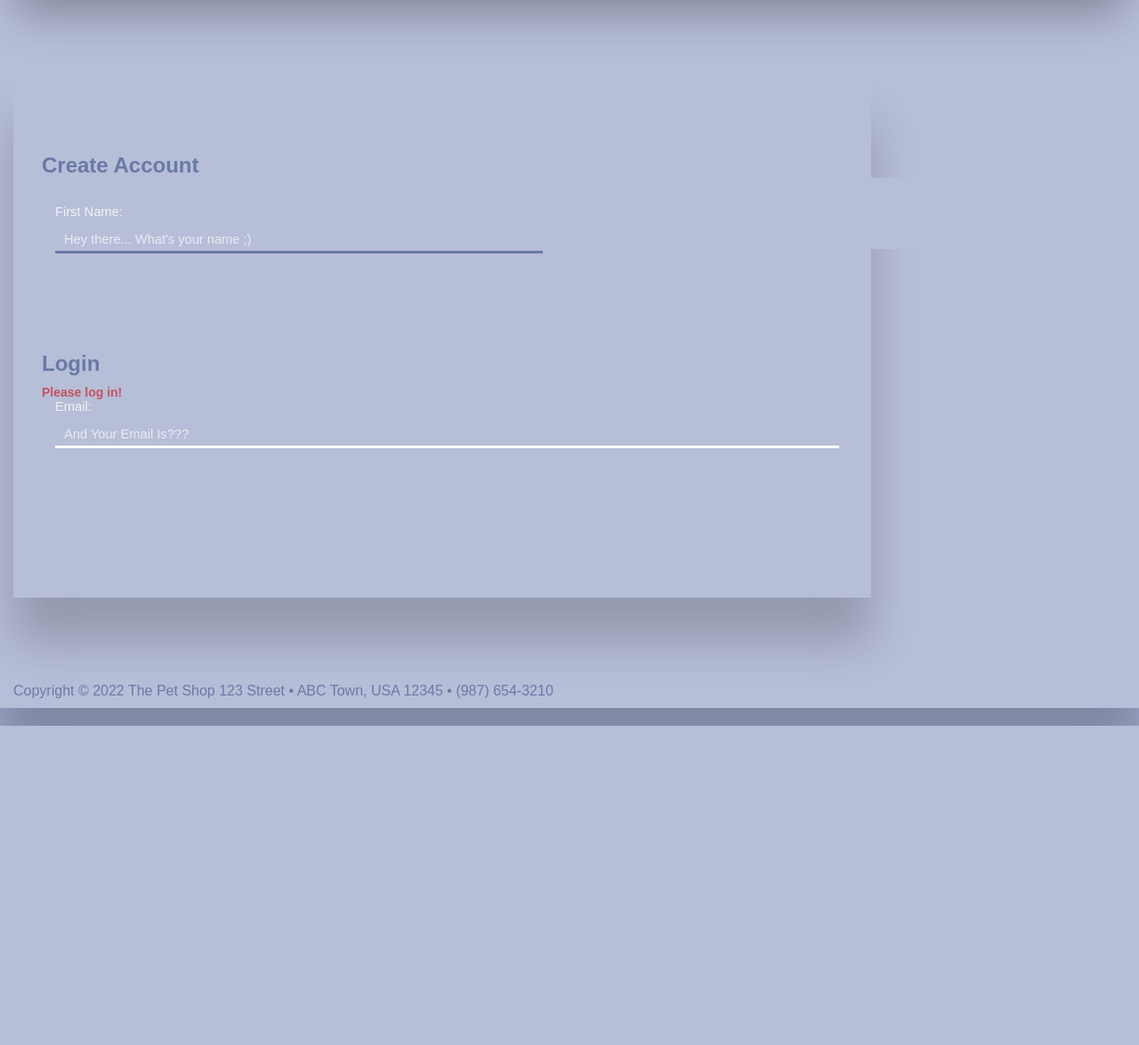
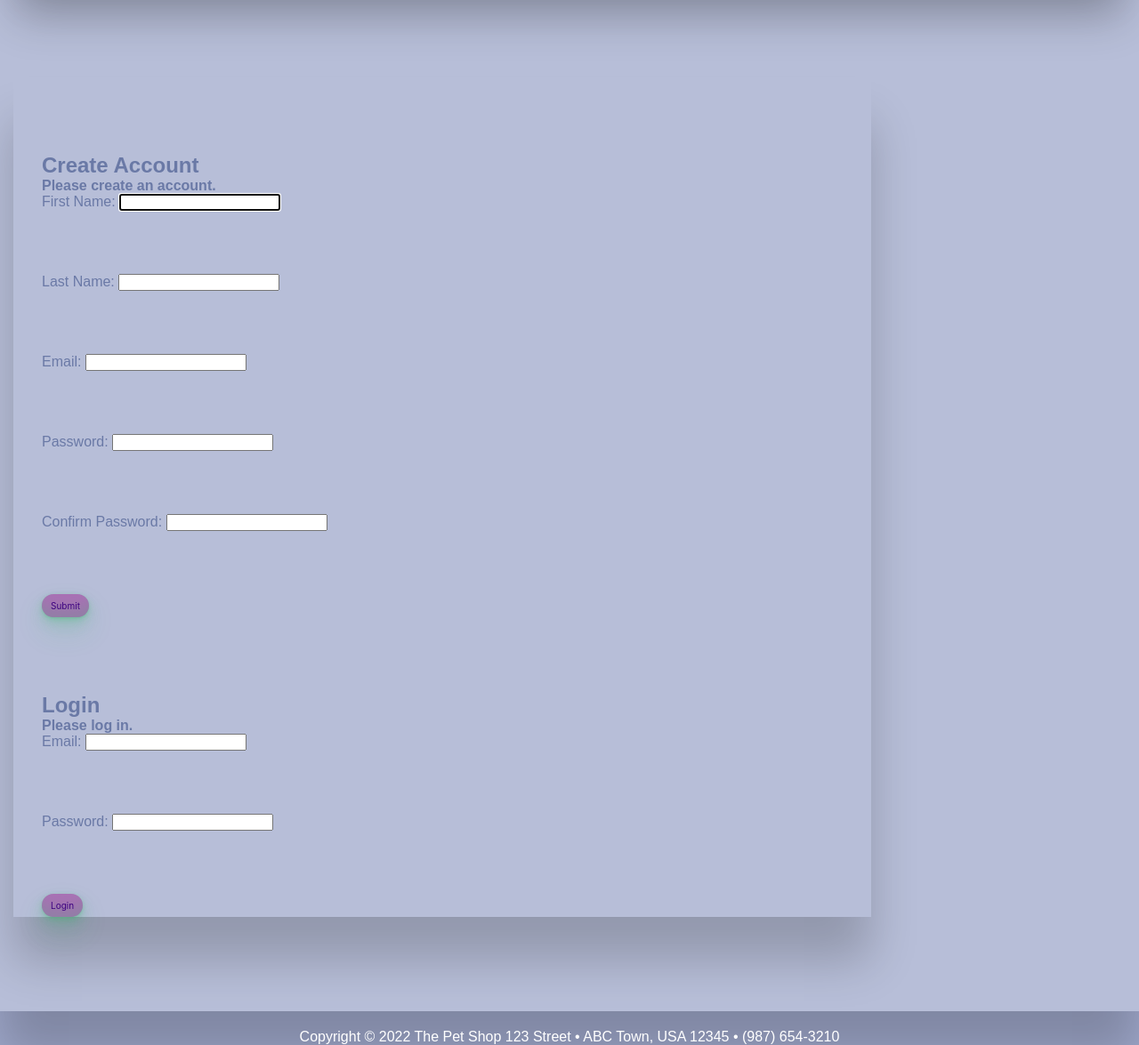
Before and after one commit to WinterKnights-33/PETshop, a Flask app: page / in a window 1280 px wide. Shown: the part 403-1578 px from the top of the page at 89% size. Before the commit the page ends 1219 px from the top, so only its background shows below. Run offline with Flask 2, Linux system fonts and the light colour scheme.

Commit message:
css changes homepage part 2
still need more work

```diff
--- a/flask_app/static/css/homePage.css
+++ b/flask_app/static/css/homePage.css
@@ -42,7 +42,7 @@
     text-align: left;
 }
 
-.container .navigation ol {
+.container .navigation input label {
     list-style: none;
     background: #b7bed8;
     position: absolute;
@@ -52,7 +52,7 @@
     margin-bottom: 30px;
 }
 
-.container .navigation ol li {
+.container .navigation ol li input label {
     display: inline-block;
     margin-right: 27px;
     font-size: 12pt;
@@ -63,7 +63,7 @@
     text-overflow: ellipsis;
 }
 
-.container .navigation ol li a {
+.container .navigation div a input label {
     color: #fff;
     text-decoration: none;
     position: relative;
@@ -72,7 +72,7 @@
     opacity: 0;
 }
 
-.container .navigation ol li a.done {
+.container .navigation input label div a.done {
     opacity: 1;
 }
 
@@ -91,7 +91,7 @@
     margin-left: 20px;
 }
 
-.container .sign-form .questions {
+.container .sign-form .form-group {
     list-style: none;
     -webkit-transition: height 0.4s;
     transition: height 0.4s;
@@ -100,17 +100,17 @@
     height: 80px;
 }
 
-.container .sign-form .questions li {
+.container .sign-form .form-group li {
     position: absolute;
     width: 500px;
 }
 
-.container .sign-form .questions li span {
+.container .sign-form .form-group {
     display: block;
     margin-bottom: 10px;
 }
 
-.container .sign-form .questions li input {
+.container .sign-form .form-group li input label {
     width: 100%;
     font-size: 11pt;
     color: #f2f2f2;
@@ -121,22 +121,22 @@
     transition: all 0.5s ease;
 }
 
-.container .sign-form .questions li input:focus {
+.container .sign-form .form-group li input:focus {
     outline: none;
     border-bottom: 3px solid #6a79a6;
 }
 
-.container .sign-form .questions li:not(:first-child) {
+.container .sign-form .form-group li:not(:first-child) {
     opacity: 0;
     margin-top: 150px;
 }
 
-.container .sign-form .questions li #viewpswd {
+.container .sign-form .form-group li #viewpswd {
     position: absolute;
     opacity: 0;
 }
 
-.container .sign-form .questions li #show-pwd {
+.container .sign-form .form-group li #show-pwd {
     margin: -2.75em 0em;
     width: 60px;
     height: 60px;
@@ -146,7 +146,7 @@
     cursor: pointer;
 }
 
-.container .sign-form .questions li {
+.container .sign-form .form-group li input label {
     position: absolute;
     width: 70%;
     font-size: 11pt;
@@ -155,13 +155,12 @@
     background: transparent;
     border: 1px solid #ccc;
     -webkit-appearance: none;
-    -moz-appearance: none;
     appearance: none;
     border: none;
 }
 
-.container .sign-form .questions li {
-    padding-left: 15px;
+.container .sign-form .form-group div {
+    padding-left: 3px;
 }
 
 .container .error-message {
--- a/flask_app/templates/homePage.html
+++ b/flask_app/templates/homePage.html
@@ -23,56 +23,48 @@
                     can get a new friend today. </h4>
             </div>
             <div class="container ">
-                <div id="sign-form" class="sign-form ">
-                    <form action="/register " method="post " class="navigation">
-                        <h2 id="sign-form" class="sign-form">Create Account</h2>
-                        <ol class="questions">
-                            <li>
-                                <span><label for="firstName ">First Name:</label></span>
-                                <input class="active" id="name" name="name" type="text" placeholder="Hey there... What's your name ;)" autofocus/>
-                            </li>
-                            <li>
-                                <span><label for="lastName ">Last Name:</label></span>
-                                <input class="active" id="name" name="name" type="text" placeholder="Last name?  Dont worry, I dont need your mothers madian name..." autofocus/>
-                            </li>
-                            <li>
-                                <span><label for="email ">Email:</label></span>
-                                <input id="email" name="email" type="text" placeholder="Email so we can spam you lots to remember to adpot a cutie" autofocus/>
-                            </li>
-                            <li>
-                                <span><label for="password ">Password:</label></span>
-                                <input id="viewpswd" name="password" type="text" placeholder="so...this your password..." />
-                            </li>
-                            <li>
-                                <span><label for="confirm ">Confirm Password:</label></span>
-                                <input id="password" name="password" type="password" placeholder="make sure you dont forget, type it again!" autofocus/>
-                                <span id="show-pwd" class="view"></span>
-                            </li>
-                            <li id="signup">
-                            </li>
-                        </ol>
-                        <div id="next-page"></div>
-                        <div class="error-message"></div>
+                <div id="sign-form" class="navigation">
+                    <form action="/register" method="post" id="sign-form" class="sign-form">
+                        <h2 class="text-dark">Create Account</h2>
+                        <div class="alert alert-danger" role="alert">
+                            <strong>Please create an account.</strong>
+                        </div>
+                        <div class="form-group">
+                            <label for="firstName">First Name:</label>
+                            <input class="active" id="name" name="name" type="text" placeholder="Enter your first name" autofocus/>
+                        </div>
+                        <div class="form-group">
+                            <label for="lastName">Last Name:</label>
+                            <input class="active" id="name" name="name" type="text" placeholder="Enter your last name" autofocus/>
+                        </div>
+                        <div class="form-group">
+                            <label for="email">Email:</label>
+                            <input id="email" name="email" type="text" placeholder="Email" autofocus/>
+                        </div>
+                        <div class="form-group">
+                            <label for="password">Password:</label>
+                            <input id="viewpswd" name="password" type="text" placeholder="this your password" />
+                        </div>
+                        <div class="form-group">
+                            <label for="confirm">Confirm Password:</label>
+                            <input id="password" name="password" type="password" placeholder="make sure you dont forget" autofocus/>
+                        </div>
+                        <input type="submit" value="Submit" href="/pet_profile" class="btn btn-primary">
                     </form>
-                    <form action="/login " method="post " class="sign-form " id="sign-form ">
-                        <h2 id="sign-form" class="sign-form ">Login</h2>
-                        <div class="error-message" role="alert ">
-                            <h4>Please log in!</h4>
-                            <ol class="questions">
-                                <li>
-                                    <span><label for="email ">Email:</label></span>
-                                    <input id="email" name="email" type="text" placeholder="And Your Email Is???" autofocus/>
-                                </li>
-                                <li>
-                                    <span><label for="password ">Password:</label></span>
-                                    <input id="password" name="password" type="password" placeholder="Password Please!!" autofocus/>
-                                </li>
-                                <li>
-                                    <input type="submit " value="Login " href="/pet_profile" id="signup" class="btn">
-                                </li>
-                            </ol>
-                            <div id="next-page"></div>
-                            <div class="error-message"></div>
+                    <form action="/login" method="post" id="sign-form" class="sign-form">
+                        <h2 class="text-dark">Login</h2>
+                        <div class="alert alert-danger" role="alert">
+                            <h4>Please log in.</h4>
+                        </div>
+                        <div class="form-group">
+                            <label for="email">Email:</label>
+                            <input type="text" name="email" class="form-control">
+                        </div>
+                        <div class="form-group">
+                            <label for="password">Password:</label>
+                            <input type="password" name="password" class="form-control">
+                        </div>
+                        <input type="submit" value="Login" href="/pet_profile" class="btn btn-success">
                     </form>
                 </div>
             </div>
```
Also changed, not shown: flask_app/static/js/script.js (+0 -214 lines). Lines whose indentation alone changed are shown as unchanged.
